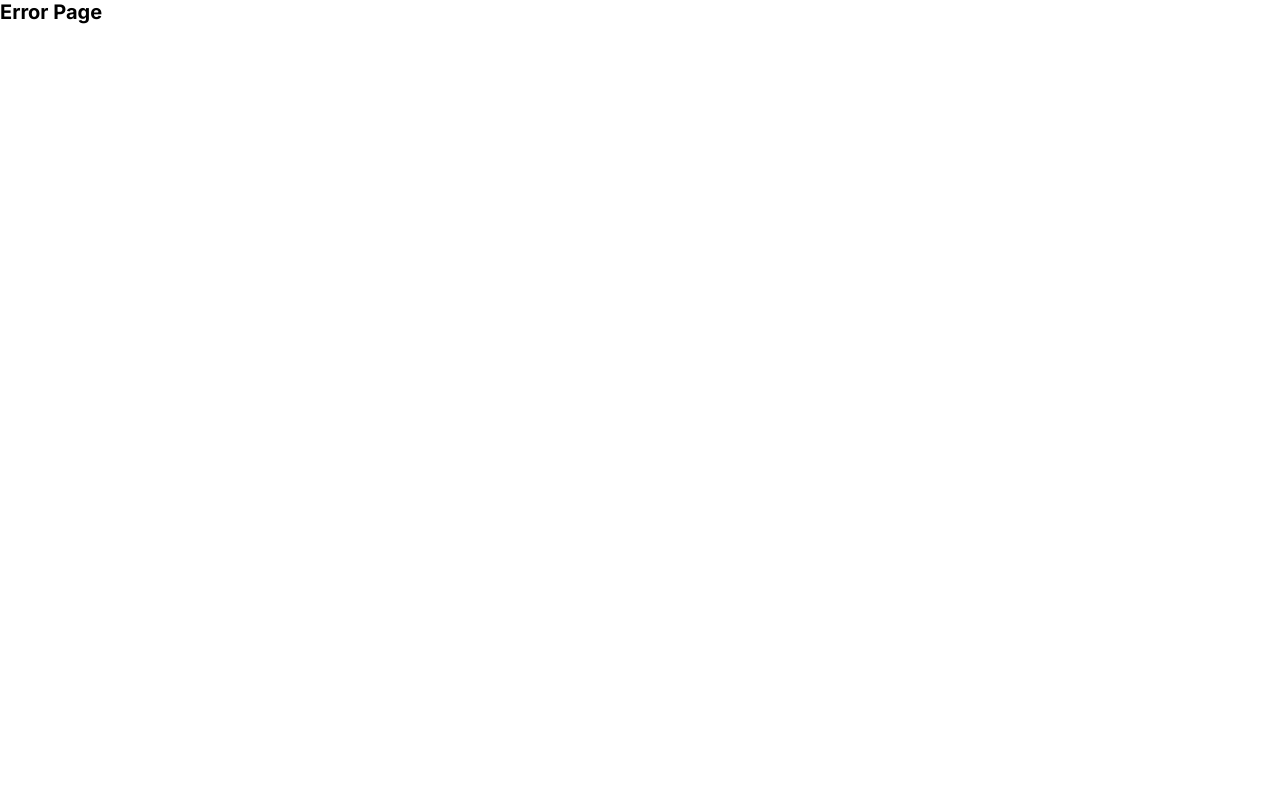
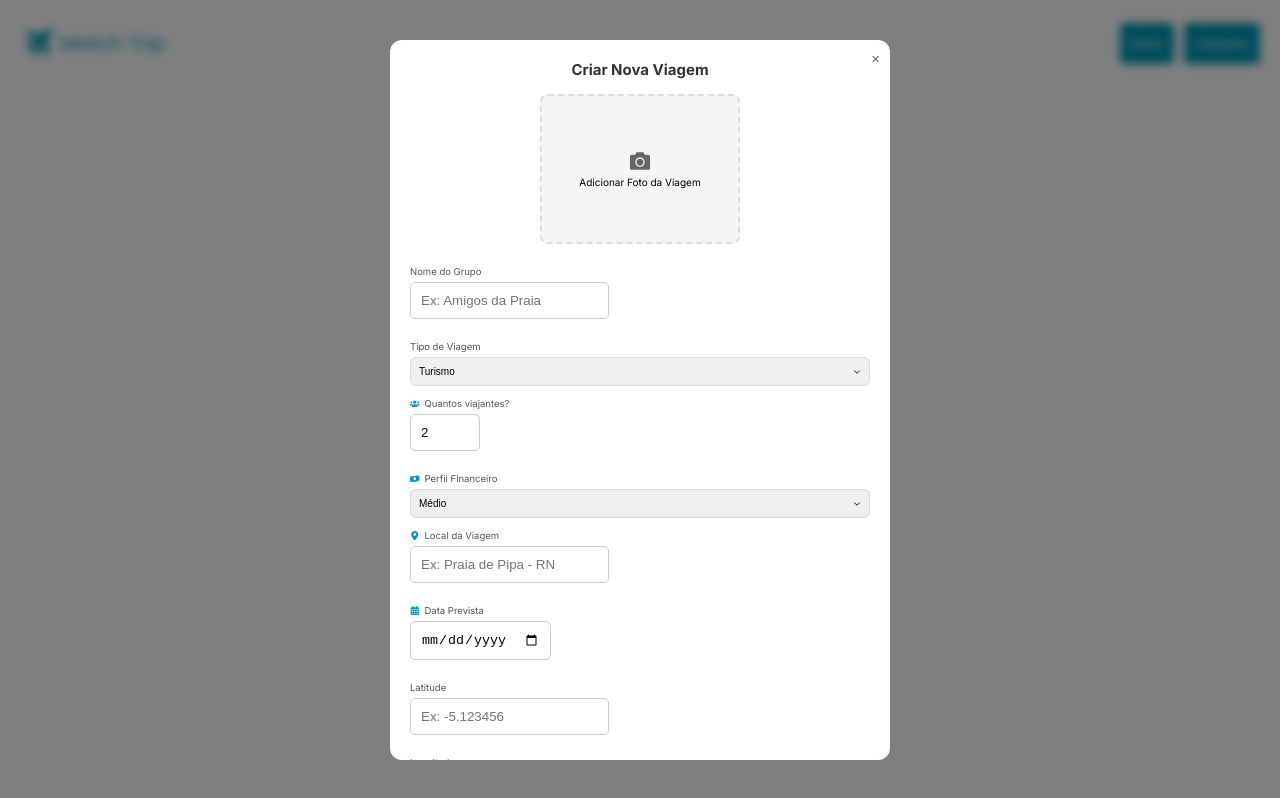
Before and after one commit to umenorin/matchtrip-client, a React (Vite) app: page /create-trip in a window 1280 px wide. Before the commit this address had no page. Built offline with nearby package versions, Linux system fonts and the light colour scheme.

Commit message:
Feat : Image profile sending for profile profile

```diff
--- a/package.json
+++ b/package.json
@@ -12,6 +12,7 @@
   "dependencies": {
     "axios": "^1.8.4",
     "cors": "^2.8.5",
+    "express-async-handler": "^1.2.0",
     "react": "^19.0.0",
     "react-dom": "^19.0.0",
     "react-icons": "^5.5.0",
--- a/src/Router.tsx
+++ b/src/Router.tsx
@@ -10,9 +10,9 @@ import MyRequestsPage from "./app/features/MyRequestsPage/MyRequestsPage";
 import Match from "./app/features/MatchPage/Match";
 import { matchPageAction } from "./app/features/services/action/matchPageAction";
 import Layout from "./app/core/layout/Layout/Layout";
+import { AuthProvider } from "./app/features/services/context/AuthContext";
 import CreateTripModal from "./app/core/components/CreateTripModal/CreateTripModal";
-import { AuthProvider } from "./app/features/services/context/AuthContext";
-
+import { tripPageAction } from "./app/features/services/action/tripPageAction";
 const router = createBrowserRouter([
   {
     path: "/",
@@ -61,7 +61,11 @@ const router = createBrowserRouter([
         action: matchPageAction,
       },
 
-      // The "/create-trip" modal should be handled inside the Layout component, not as a standalone route.
+      {
+        path: "/create-trip",
+        element: <CreateTripModal onClose={() => {}} />,
+        action: tripPageAction,
+      },
     ],
   },
 ]);
--- a/src/app/core/components/CreateTripModal/CreateTripModal.tsx
+++ b/src/app/core/components/CreateTripModal/CreateTripModal.tsx
@@ -1,5 +1,5 @@
 import { useState, useRef } from 'react';
-import axios from "axios";
+import axios from 'axios';
 import {
   FaCamera,
   FaCalendarAlt,
@@ -10,6 +10,7 @@ import {
 import Button from '../../shared/Button/Button';
 import Input from '../../shared/Input/Input';
 import './CreateTripModal.scss';
+import { useAuth } from '../../../../app/features/services/context/AuthContext';
 
 interface CreateTripModalProps {
   onClose: () => void;
@@ -23,9 +24,14 @@ interface TripData {
   financialProfile: string;
   location: string;
   tripDate: string;
+  latitude: string;
+  longitude: string;
+  owner: string;
 }
 
 const CreateTripModal = ({ onClose }: CreateTripModalProps) => {
+  const { user } = useAuth(); // pega o usuário logado
+
   const [formData, setFormData] = useState<TripData>({
     tripPhoto: null,
     groupName: '',
@@ -34,6 +40,9 @@ const CreateTripModal = ({ onClose }: CreateTripModalProps) => {
     financialProfile: 'medio',
     location: '',
     tripDate: '',
+    latitude: '',
+    longitude: '',
+    owner: user?.id || '', // já preenche com o id do usuário logado
   });
 
   const [previewImage, setPreviewImage] = useState<string | null>(null);
@@ -45,7 +54,7 @@ const CreateTripModal = ({ onClose }: CreateTripModalProps) => {
     const { name, value } = e.target;
     setFormData((prev) => ({
       ...prev,
-      [name]: name === "travelersCount" ? Number(value) : value,
+      [name]: name === 'travelersCount' ? Number(value) : value,
     }));
   };
 
@@ -63,19 +72,22 @@ const CreateTripModal = ({ onClose }: CreateTripModalProps) => {
   };
 
   // Função real para criar viagem
-  const createTrip = async (data: TripData) => {
+ const createTrip = async (data: TripData) => {
     const apiUrl = `${import.meta.env.VITE_LOCAL_API}/api/travel/create`;
     const tripForm = new FormData();
-    tripForm.append("name", data.groupName);
-    tripForm.append("description", data.tripType);
-    tripForm.append("city", data.location);
-    tripForm.append("country", "Brasil"); // ajuste se necessário
-    tripForm.append("startDate", data.tripDate);
-    tripForm.append("endDate", data.tripDate); // ajuste se houver campo específico
-    tripForm.append("limitTravelers", String(data.travelersCount));
-    tripForm.append("financialProfile", data.financialProfile);
+
+    tripForm.append('name', data.groupName);
+    tripForm.append('description', data.tripType);
+    tripForm.append('latitude', data.latitude || '');
+    tripForm.append('longitude', data.longitude || '');
+    tripForm.append('city', data.location);
+    tripForm.append('country', 'Brasil');
+    tripForm.append('startDate', data.tripDate);
+    tripForm.append('endDate', data.tripDate);
+    tripForm.append('limitTravelers', String(data.travelersCount));
+    tripForm.append('owner', user?.id || ''); // garante que vai o id do usuário logado
     if (data.tripPhoto) {
-      tripForm.append("imageTravel", data.tripPhoto);
+      tripForm.append('imageTravel', data.tripPhoto);
     }
 
     await axios.post(apiUrl, tripForm, {
@@ -221,11 +233,35 @@ const CreateTripModal = ({ onClose }: CreateTripModalProps) => {
               required
             />
           </div>
+
+          {/* Latitude */}
+          <div className="create-trip-modal__input-group">
+            <label className="create-trip-modal__label">Latitude</label>
+            <Input
+              name="latitude"
+              type="text"
+              value={formData.latitude}
+              onChange={handleInputChange}
+              placeholder="Ex: -5.123456"
+            />
+          </div>
+
+          {/* Longitude */}
+          <div className="create-trip-modal__input-group">
+            <label className="create-trip-modal__label">Longitude</label>
+            <Input
+              name="longitude"
+              type="text"
+              value={formData.longitude}
+              onChange={handleInputChange}
+              placeholder="Ex: -35.123456"
+            />
+          </div>
           <div className="create-trip-modal__actions">
             <Button type="link" navigateTo="/">
               Cancelar
             </Button>
-            <Button type="submit" navigateTo="/">
+            <Button type="link" navigateTo="/">
               Criar Viagem
             </Button>
           </div>
--- a/src/app/core/layout/Header/UserDropdown/UserDropdown.tsx
+++ b/src/app/core/layout/Header/UserDropdown/UserDropdown.tsx
@@ -3,7 +3,7 @@ import { FaUserCircle } from "react-icons/fa";
 import { useNavigate } from "react-router-dom";
 import "./UserDropdown.scss";
 import { useAuth } from "../../../../features/services/context/AuthContext";
-import Button from "../../..//shared/Button/Button";
+// import Button from "../../..//shared/Button/Button";
 
 const UserDropdown = () => {
   const { user, logout } = useAuth();
--- a/src/app/core/shared/Button/Button.tsx
+++ b/src/app/core/shared/Button/Button.tsx
@@ -1,14 +1,19 @@
-import { Link } from "react-router";
+import { Link } from "react-router-dom";
 
 import "./Button.scss";
 
-// Tipagem rápida usando any
-export default function Button({ children, type, navigateTo }: { children: any; type: any; navigateTo: any }) {
-  if (type === "link")
+type ButtonProps = {
+  children: React.ReactNode;
+  type: "button" | "link";
+  navigateTo?: string;
+};
+
+export default function Button({ children, type, navigateTo }: ButtonProps) {
+  if (type === "link" && navigateTo)
     return (
-      <Link to={navigateTo} className={`button`}>
+      <Link to={navigateTo} className="button">
         {children}
       </Link>
     );
-  return <button className={`button`}>{children}</button>;
+  return <button className="button">{children}</button>;
 }
--- a/src/app/features/ProfilePage/ProfilePage.tsx
+++ b/src/app/features/ProfilePage/ProfilePage.tsx
@@ -3,21 +3,25 @@ import { useNavigate } from 'react-router-dom';
 import './ProfilePage.scss';
 import { useState, useRef, useEffect } from 'react';
 import { useAuth } from '../services/context/AuthContext';
+import axios from 'axios';
 
 const ProfilePage = () => {
-  const { user } = useAuth();
+  // If setUser is not present in your AuthContextType, make it optional here:
+  const { user, setUser } = useAuth() as { user: any; setUser?: any };
   const navigate = useNavigate();
 
   // Dados mockados (substitua pelos dados reais do usuário)
   const userData = {
     name: user?.name || 'Usuário',
-    photo: user?.photo || '',
+    photo: user?.profileImage || '',
     bio: 'Apaixonado por viagens e aventuras ao ar livre!',
     birthDate: '15/03/1990',
     travelPreferences: ['Praia', 'Montanha', 'Aventura'],
     budget: 'R$ 2.000 - R$ 5.000',
     companionPreferences: 'Casais ou pequenos grupos',
   };
+
+  const [photo, setPhoto] = useState(userData.photo);
 
   const [travelPreferences, setTravelPreferences] = useState<string[]>(
     userData.travelPreferences
@@ -50,10 +54,7 @@ const ProfilePage = () => {
     'Amigos',
     'Pets',
   ];
-
   // Ref para o input de foto
-  const [photo] = useState(userData.photo);
-
   const fileInputRef = useRef<HTMLInputElement>(null);
 
   // Estados para os inputs
@@ -108,49 +109,67 @@ const ProfilePage = () => {
     }
   }, [companionsDropdownOpen]);
 
-  // File input for photo upload
+// File input for photo upload
   function handlePhotoClick() {
     if (fileInputRef.current) {
       fileInputRef.current.click();
     }
   }
-
   // Handle photo change (dummy implementation)
   function handlePhotoChange(event: React.ChangeEvent<HTMLInputElement>) {
-    // You can implement photo upload logic here if needed
-    // For now, just log the file
-    if (event.target.files && event.target.files[0]) {
-      // Example: show preview or upload
-      // const file = event.target.files[0];
-      // const reader = new FileReader();
-      // reader.onload = (e) => setPhoto(e.target?.result as string);
-      // reader.readAsDataURL(file);
+  if (event.target.files && event.target.files[0]) {
+    const file = event.target.files[0];
+    const formData = new FormData();
+    formData.append("profileImage", file);
+    if (user && user.id) {
+      formData.append("userId", user.id);
+    } else {
+      alert("Usuário não autenticado.");
+      return;
     }
+
+    axios.post<{ profileImage: string }>(
+      `${import.meta.env.VITE_LOCAL_API}/api/users/profile-photo`,
+      formData,
+      { withCredentials: true }
+    )
+    .then((res) => {
+      setPhoto(res.data.profileImage);
+      if (setUser) {
+        setUser((prev: any) => ({
+          ...prev,
+          profileImage: res.data.profileImage,
+        }));
+      }
+    })
+    .catch(() => {
+      alert("Erro ao atualizar foto de perfil");
+    });
   }
+}
 
-  // Toggle travel preference option
   function toggleOption(option: string) {
-    setTravelPreferences((prev) =>
+    setTravelPreferences((prev: string[]) =>
       prev.includes(option)
-        ? prev.filter((item) => item !== option)
+        ? prev.filter((item: string) => item !== option)
         : [...prev, option]
     );
   }
 
   // Toggle budget option
   function toggleBudget(option: string) {
-    setBudget((prev) =>
+    setBudget((prev: string[]) =>
       prev.includes(option)
-        ? prev.filter((item) => item !== option)
+        ? prev.filter((item: string) => item !== option)
         : [...prev, option]
     );
   }
 
   // Toggle companion option
   function toggleCompanion(option: string) {
-    setCompanions((prev) =>
+    setCompanions((prev: string[]) =>
       prev.includes(option)
-        ? prev.filter((item) => item !== option)
+        ? prev.filter((item: string) => item !== option)
         : [...prev, option]
     );
   }
@@ -414,6 +433,6 @@ const ProfilePage = () => {
       </div>
     </div>
   );
-};
+}
 
 export default ProfilePage;
```
Also changed, not shown: 1 other file (tests, documents, lock files or other folders).
